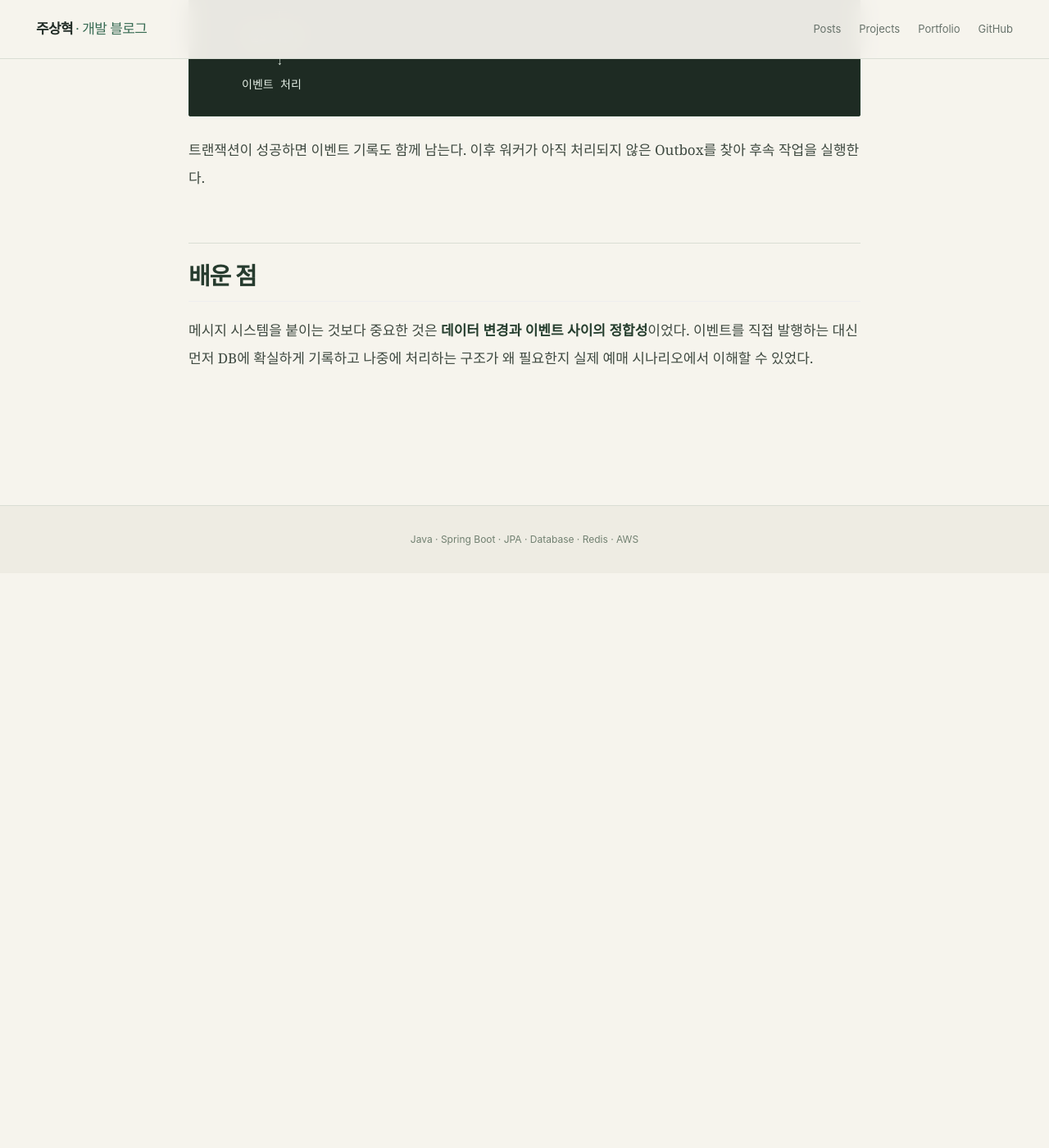
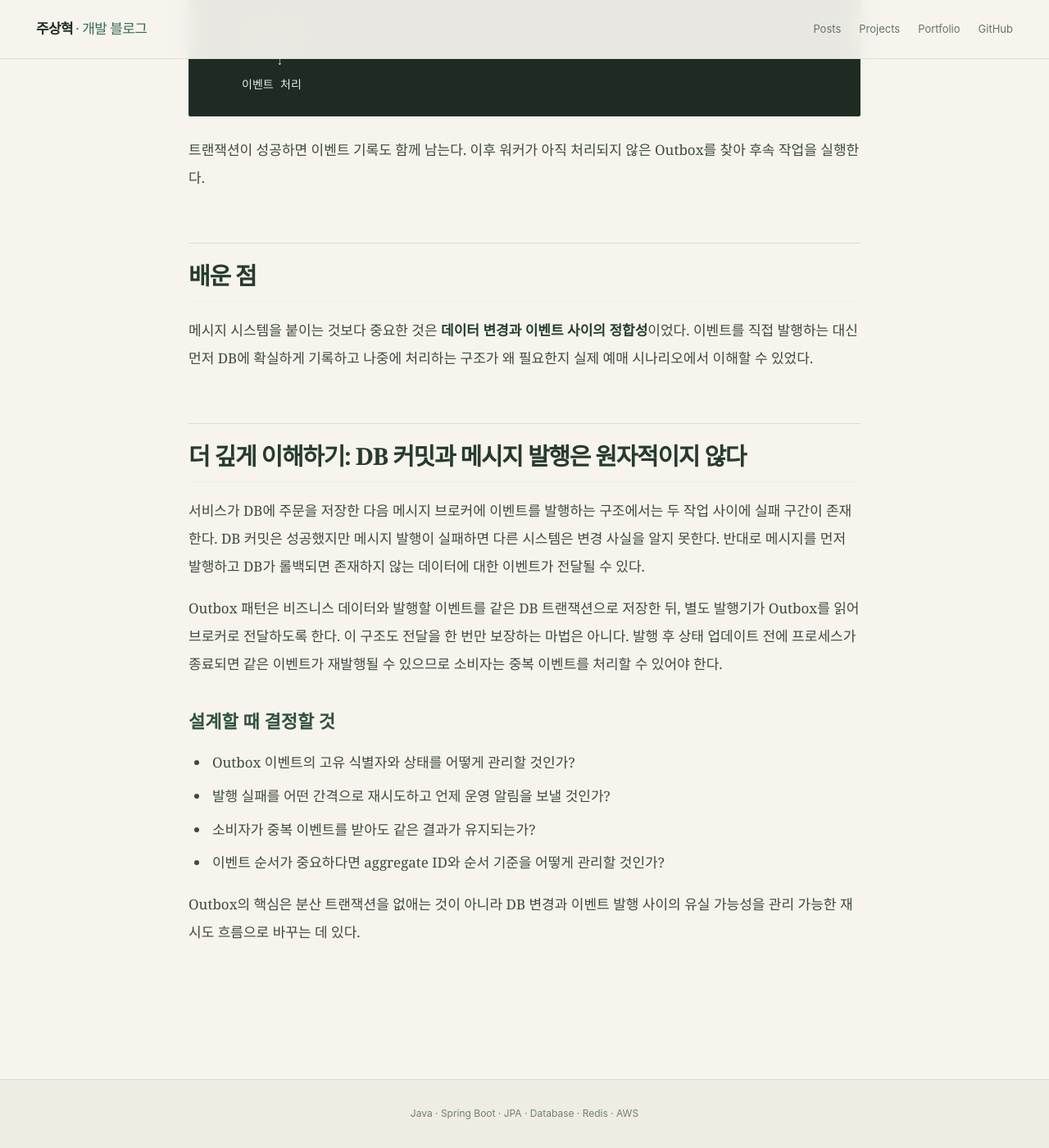
Before and after one commit to zuzusnasna/zuzusnasna.github.io, a Jekyll site: the page built from _posts/2026-10-24-smartticketing-outbox.md, in a window 1280 px wide and 1400 px high, scrolled down 1334 px. Shown: the whole window at 82% size. Built offline with Jekyll 4.4.1, drawn with Linux system fonts in a browser that asks for light colours; before the commit the page ends 2033 px from its top, so only the background shows below that.

Commit message:
docs: expand project notes with tradeoffs and validation

```diff
--- a/_posts/2026-10-24-smartticketing-outbox.md
+++ b/_posts/2026-10-24-smartticketing-outbox.md
@@ -43,3 +43,17 @@ DB에는 취소가 기록됐지만 후속 작업이 실행되지 않는 상태
 ## 배운 점
 
 메시지 시스템을 붙이는 것보다 중요한 것은 **데이터 변경과 이벤트 사이의 정합성**이었다. 이벤트를 직접 발행하는 대신 먼저 DB에 확실하게 기록하고 나중에 처리하는 구조가 왜 필요한지 실제 예매 시나리오에서 이해할 수 있었다.
+
+## 더 깊게 이해하기: DB 커밋과 메시지 발행은 원자적이지 않다
+
+서비스가 DB에 주문을 저장한 다음 메시지 브로커에 이벤트를 발행하는 구조에서는 두 작업 사이에 실패 구간이 존재한다. DB 커밋은 성공했지만 메시지 발행이 실패하면 다른 시스템은 변경 사실을 알지 못한다. 반대로 메시지를 먼저 발행하고 DB가 롤백되면 존재하지 않는 데이터에 대한 이벤트가 전달될 수 있다.
+
+Outbox 패턴은 비즈니스 데이터와 발행할 이벤트를 같은 DB 트랜잭션으로 저장한 뒤, 별도 발행기가 Outbox를 읽어 브로커로 전달하도록 한다. 이 구조도 전달을 한 번만 보장하는 마법은 아니다. 발행 후 상태 업데이트 전에 프로세스가 종료되면 같은 이벤트가 재발행될 수 있으므로 소비자는 중복 이벤트를 처리할 수 있어야 한다.
+
+### 설계할 때 결정할 것
+- Outbox 이벤트의 고유 식별자와 상태를 어떻게 관리할 것인가?
+- 발행 실패를 어떤 간격으로 재시도하고 언제 운영 알림을 보낼 것인가?
+- 소비자가 중복 이벤트를 받아도 같은 결과가 유지되는가?
+- 이벤트 순서가 중요하다면 aggregate ID와 순서 기준을 어떻게 관리할 것인가?
+
+Outbox의 핵심은 분산 트랜잭션을 없애는 것이 아니라 DB 변경과 이벤트 발행 사이의 유실 가능성을 관리 가능한 재시도 흐름으로 바꾸는 데 있다.
```
